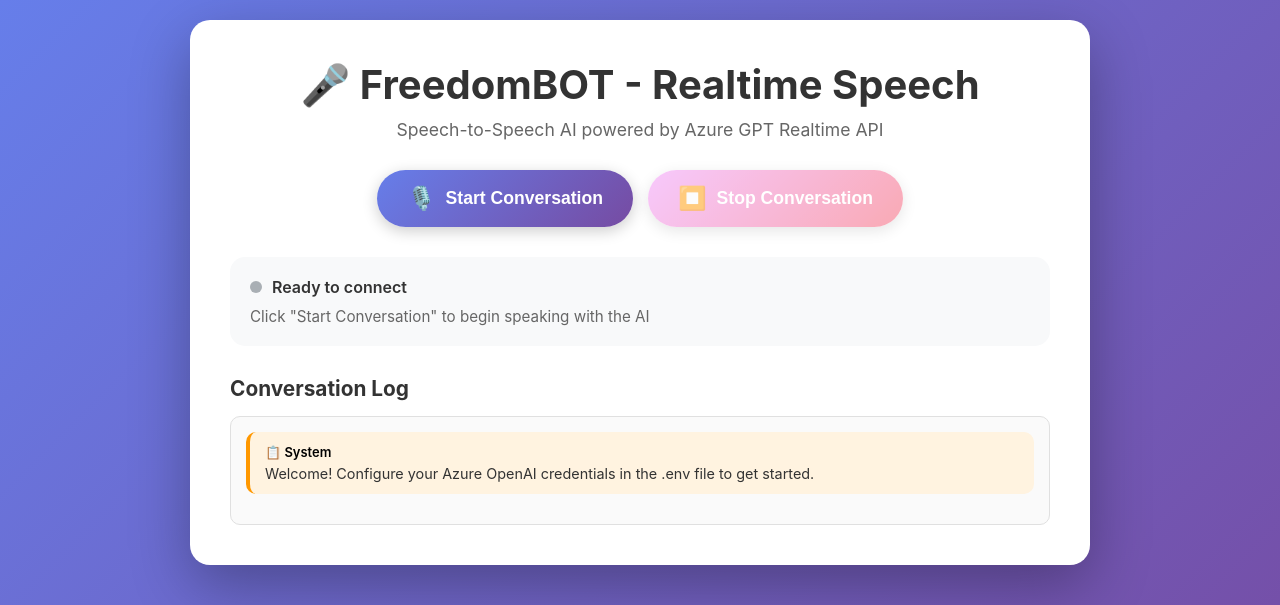
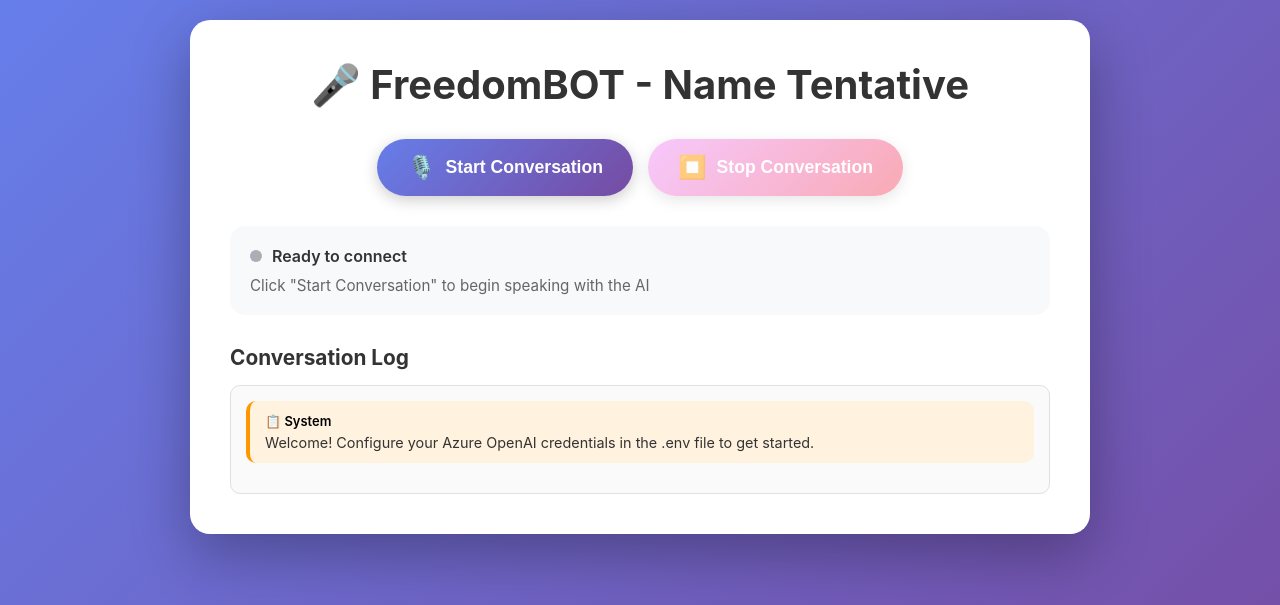
Before and after one commit to manjot-testbook/freedomBOT, a Flask app: page / in a window 1280 px wide. Shown: the top 605 px of the page. Run offline with Flask 3, Linux system fonts and the light colour scheme.

Commit message:
Update index.html

```diff
--- a/templates/index.html
+++ b/templates/index.html
@@ -8,8 +8,8 @@
 </head>
 <body>
     <div class="container">
-        <h1>🎤 FreedomBOT - Realtime Speech</h1>
-        <p class="subtitle">Speech-to-Speech AI powered by Azure GPT Realtime API</p>
+        <h1>🎤 FreedomBOT - Name Tentative</h1>
+        <p class="subtitle"></p>
 
         <div class="control-panel">
             <button id="startBtn" class="btn btn-primary">
```
